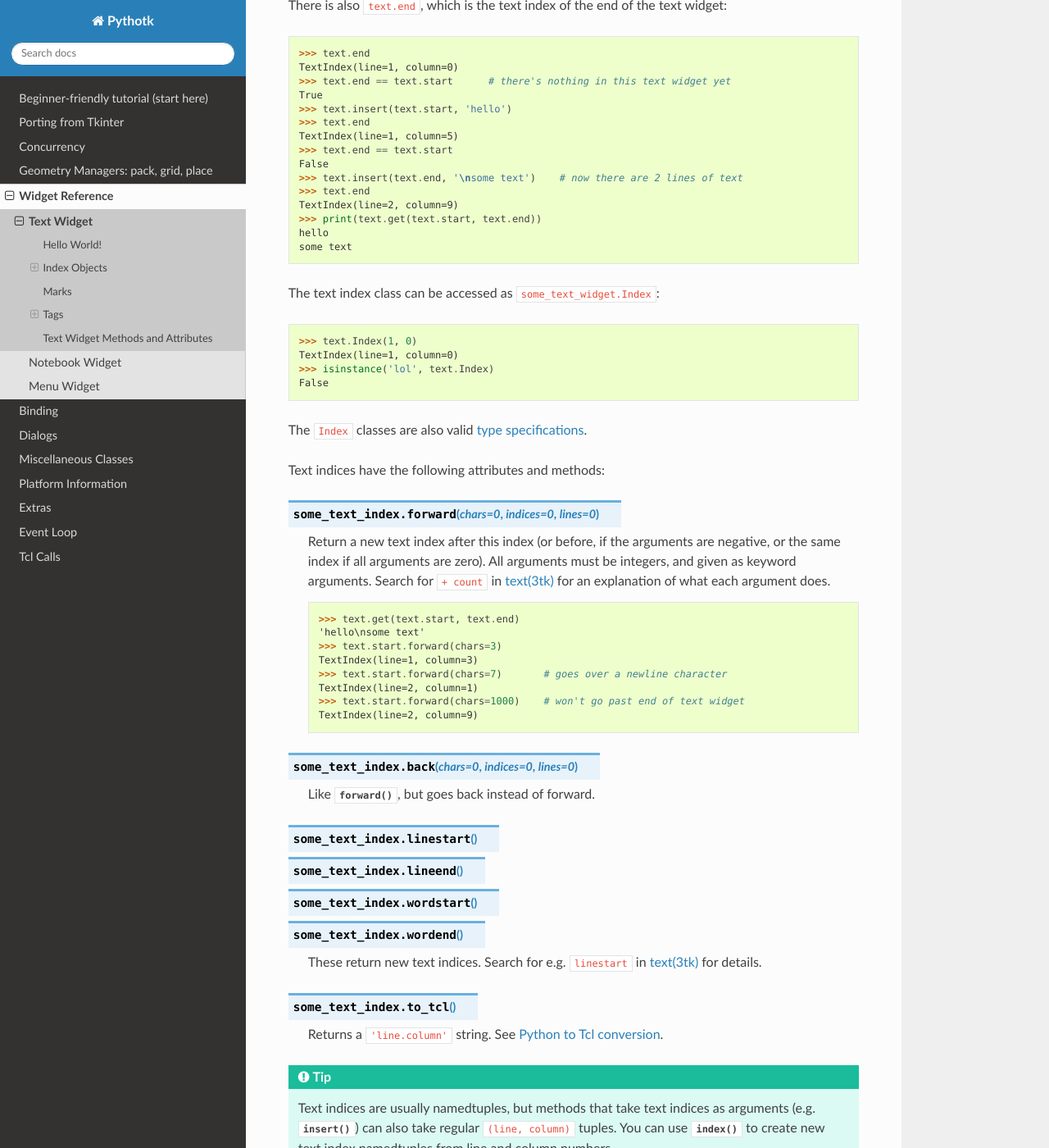
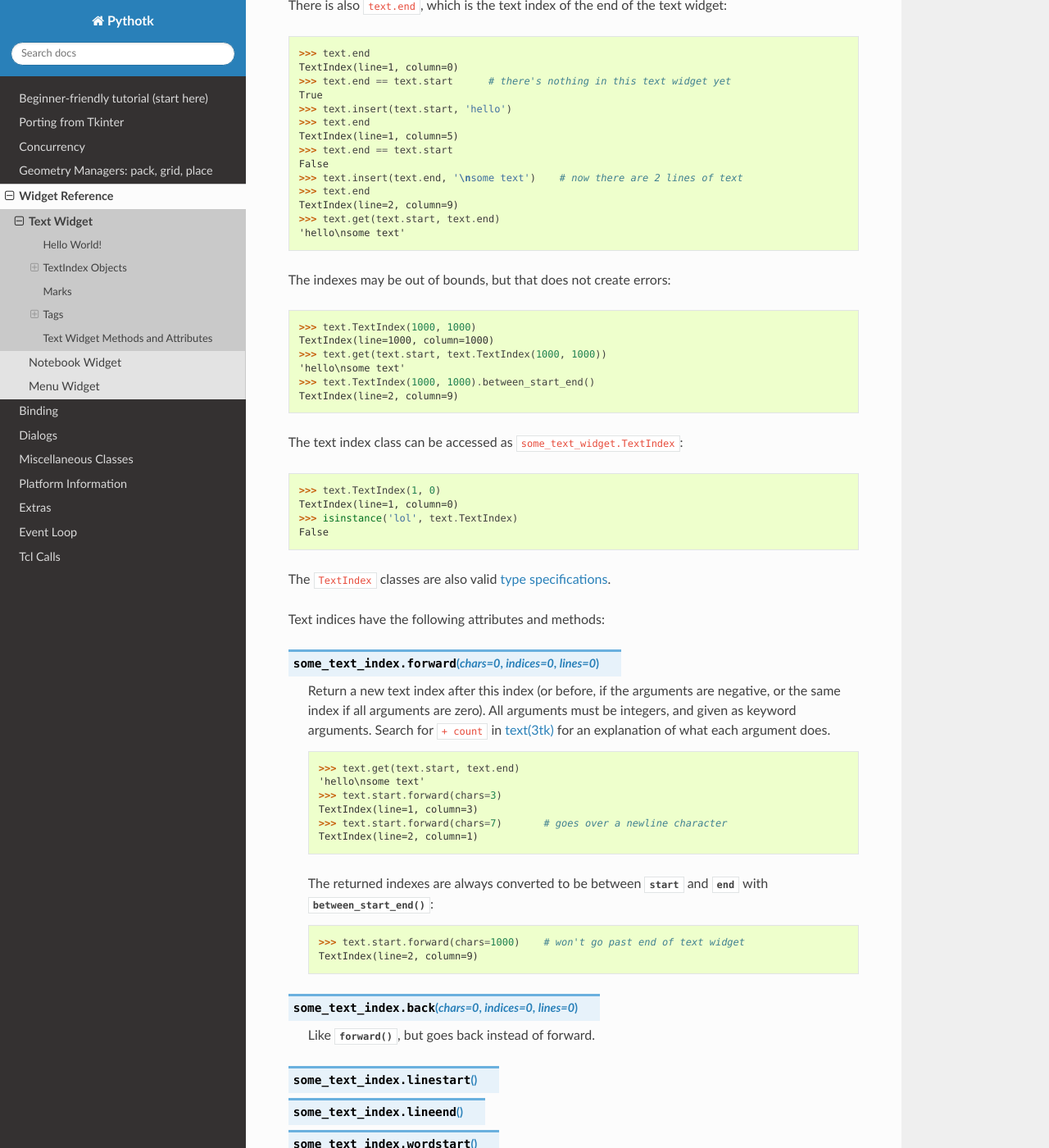
Before and after one commit to Akuli/teek, a Sphinx documentation site: the page built from docs/textwidget.rst, in a window 1280 px wide and 1400 px high, scrolled down 1919 px. Shown: the whole window at 82% size. Built offline with Sphinx 7.4.7 and the Read the Docs theme 2.0.0, drawn with Linux system fonts in a browser that asks for light colours; some of the changed text lies outside the part shown.

Commit message:
support for text indexes that are not between start and end
this is useful for e.g. representing a change in the text, where the
indexes before deleting a text are important but no longer between start
and end

```diff
--- a/docs/textwidget.rst
+++ b/docs/textwidget.rst
@@ -40,8 +40,8 @@ using a monospace font. It lets you edit the text.
 
 .. _textwidget-index:
 
-Index Objects
--------------
+TextIndex Objects
+-----------------
 
 ..  this uses :any:`namedtuple` instead of :func:`namedtuple` because any
     shows it as "namedtuple", not "namedtuple()"
@@ -111,18 +111,26 @@ False
 >>> text.insert(text.end, '\nsome text')    # now there are 2 lines of text
 >>> text.end
 TextIndex(line=2, column=9)
->>> print(text.get(text.start, text.end))
-hello
-some text
+>>> text.get(text.start, text.end)
+'hello\nsome text'
 
-The text index class can be accessed as ``some_text_widget.Index``:
+The indexes may be out of bounds, but that does not create errors:
 
->>> text.Index(1, 0)
+>>> text.TextIndex(1000, 1000)
+TextIndex(line=1000, column=1000)
+>>> text.get(text.start, text.TextIndex(1000, 1000))
+'hello\nsome text'
+>>> text.TextIndex(1000, 1000).between_start_end()
+TextIndex(line=2, column=9)
+
+The text index class can be accessed as ``some_text_widget.TextIndex``:
+
+>>> text.TextIndex(1, 0)
 TextIndex(line=1, column=0)
->>> isinstance('lol', text.Index)
+>>> isinstance('lol', text.TextIndex)
 False
 
-The ``Index`` classes are also valid :ref:`type specifications <type-spec>`.
+The ``TextIndex`` classes are also valid :ref:`type specifications <type-spec>`.
 
 Text indices have the following attributes and methods:
 
@@ -139,6 +147,10 @@ Text indices have the following attributes and methods:
     TextIndex(line=1, column=3)
     >>> text.start.forward(chars=7)       # goes over a newline character
     TextIndex(line=2, column=1)
+
+    The returned indexes are always converted to be between :attr:`.start` and
+    :attr:`.end` with :meth:`.between_start_end`:
+
     >>> text.start.forward(chars=1000)    # won't go past end of text widget
     TextIndex(line=2, column=9)
 
@@ -154,9 +166,18 @@ Text indices have the following attributes and methods:
     These return new text indices. Search for e.g. ``linestart`` in
     :man:`text(3tk)` for details.
 
-.. method:: some_text_index.to_tcl()
+.. method:: some_text_index.between_start_end()
 
-    Returns a ``'line.column'`` string. See :ref:`to-tcl`.
+    If the text index is before :attr:`.start` or after :attr:`.end`, this
+    returns :attr:`.start` or :attr:`.end`, respectively. Otherwise the text
+    index is returned as is.
+
+    >>> text.TextIndex(1000, 1000)
+    TextIndex(line=1000, column=1000)
+    >>> text.TextIndex(1000, 1000).between_start_end()
+    TextIndex(line=2, column=9)
+    >>> text.end
+    TextIndex(line=2, column=9)
 
 .. tip::
     Text indices are usually namedtuples, but methods that take text indices as
@@ -177,7 +198,7 @@ edits the text widget's content:
 >>> text.replace(text.start, text.end, "hello world")
 >>> text.get(text.start, text.end)
 'hello world'
->>> before_w = text.Index(1, 6)
+>>> before_w = text.TextIndex(1, 6)
 >>> before_w
 TextIndex(line=1, column=6)
 >>> text.get(before_w, text.end)
@@ -193,7 +214,7 @@ TextIndex(line=1, column=6)
 We can solve this problem by adding a **mark**:
 
 >>> text.replace(text.start, text.end, "hello world")
->>> text.marks['before_w'] = text.Index(1, 6)
+>>> text.marks['before_w'] = text.TextIndex(1, 6)
 >>> text.get(text.marks['before_w'], text.end)
 'world'
 >>> text.replace(text.start, text.start.forward(chars=5), 'hi')
```
Also changed, not shown: 2 other files.
